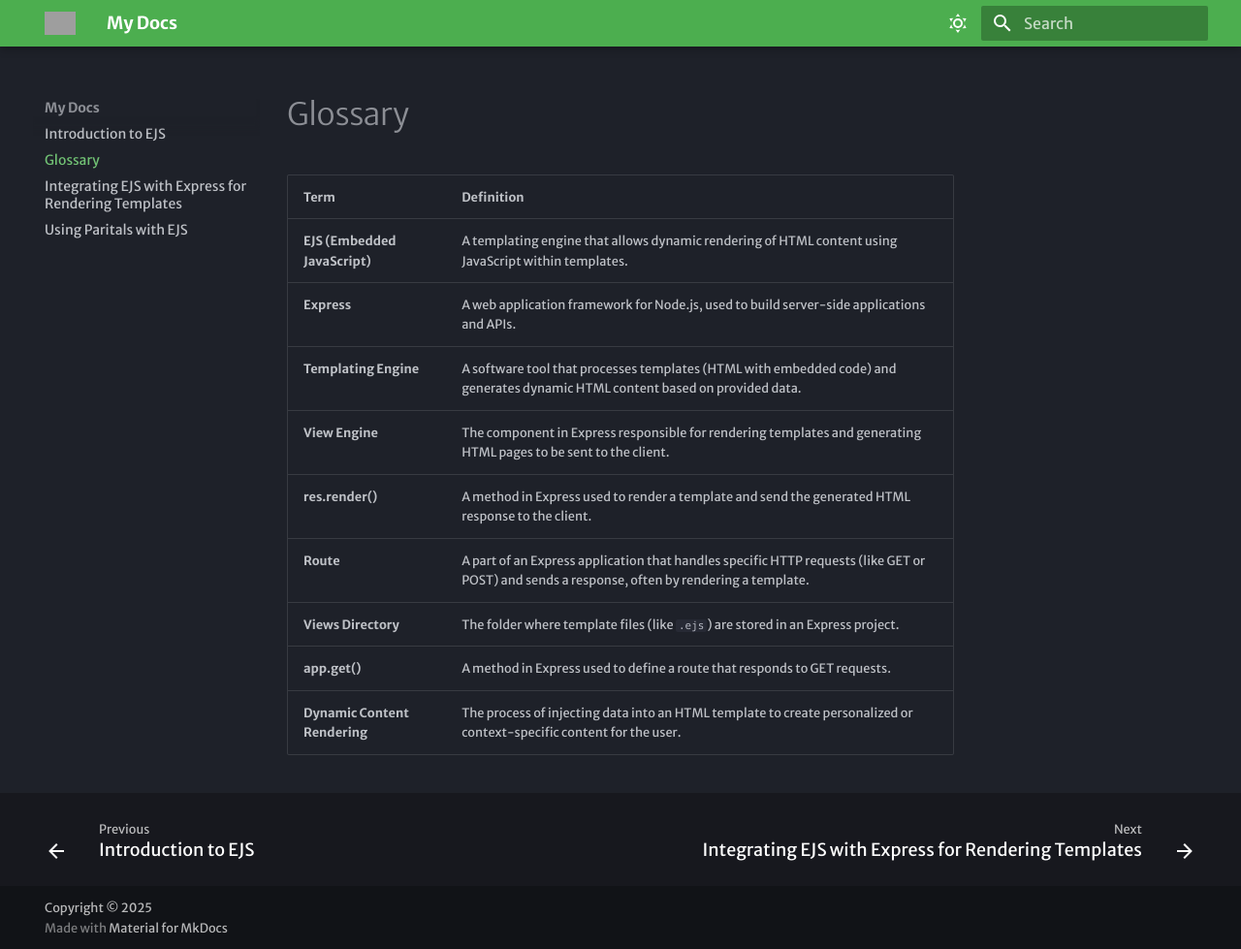
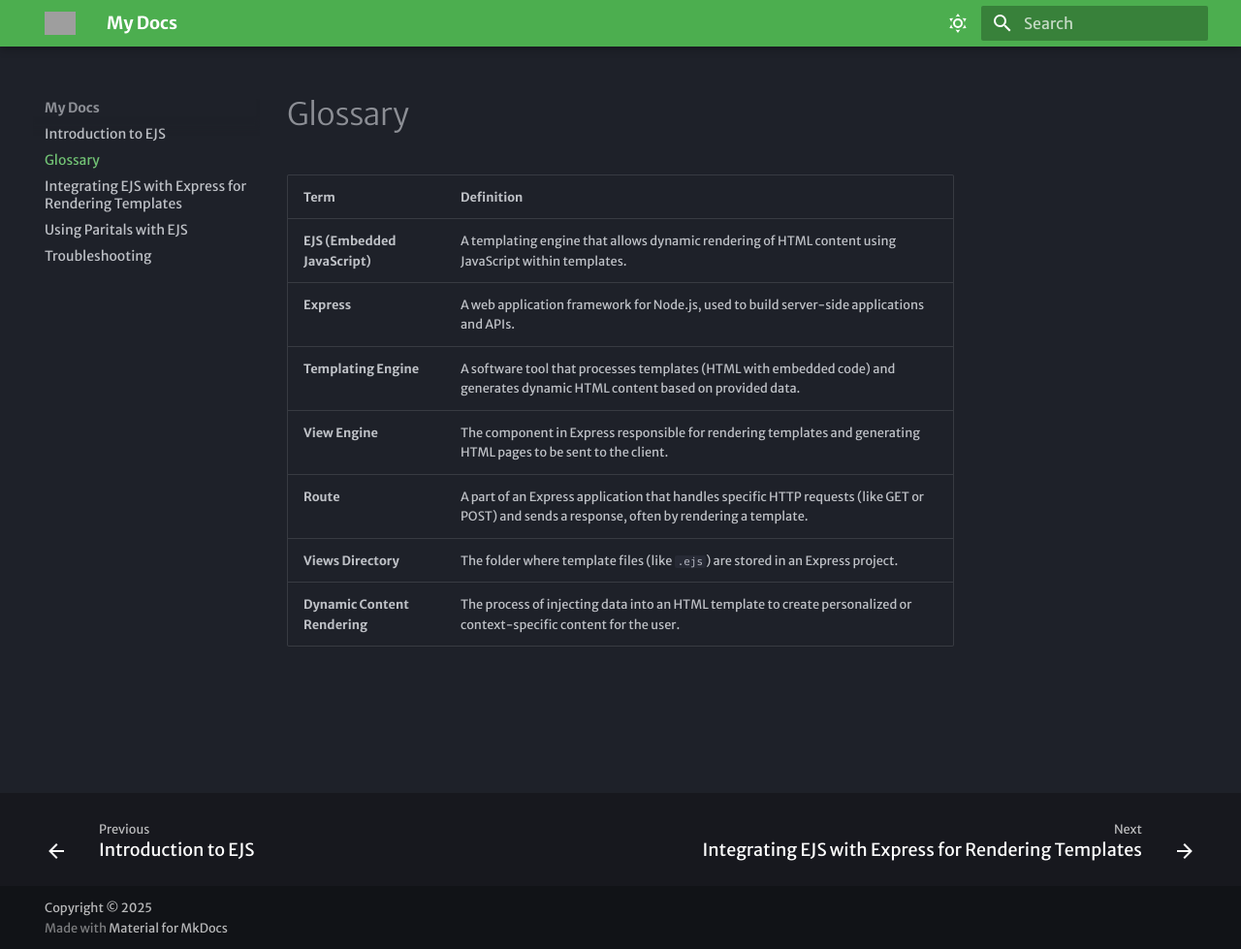
Before and after one commit to nilae2001/mkdocs, an MkDocs documentation site: the page built from docs/glossary.md, in a window 1280 px wide and 979 px high. Shown: the whole window at 97% size. Built offline with MkDocs 1.6.1 and Material for MkDocs 9.7.7, drawn with Linux system fonts in a browser that asks for light colours; some web fonts are replaced; grey boxes are pictures that could not be loaded.

Commit message:
add troubleshooting and glossary

```diff
--- a/docs/glossary.md
+++ b/docs/glossary.md
@@ -4,8 +4,6 @@
 | **Express**             | A web application framework for Node.js, used to build server-side applications and APIs.                 |
 | **Templating Engine**   | A software tool that processes templates (HTML with embedded code) and generates dynamic HTML content based on provided data. |
 | **View Engine**         | The component in Express responsible for rendering templates and generating HTML pages to be sent to the client. |
-| **res.render()**        | A method in Express used to render a template and send the generated HTML response to the client.          |
 | **Route**               | A part of an Express application that handles specific HTTP requests (like GET or POST) and sends a response, often by rendering a template. |
 | **Views Directory**     | The folder where template files (like `.ejs`) are stored in an Express project.                           |
-| **app.get()**           | A method in Express used to define a route that responds to GET requests.                                 |
 | **Dynamic Content Rendering** | The process of injecting data into an HTML template to create personalized or context-specific content for the user. |
```
Also changed, not shown: docs/integration.md (+1 -1 lines), docs/troubleshooting.md (added, +12 -0 lines).
